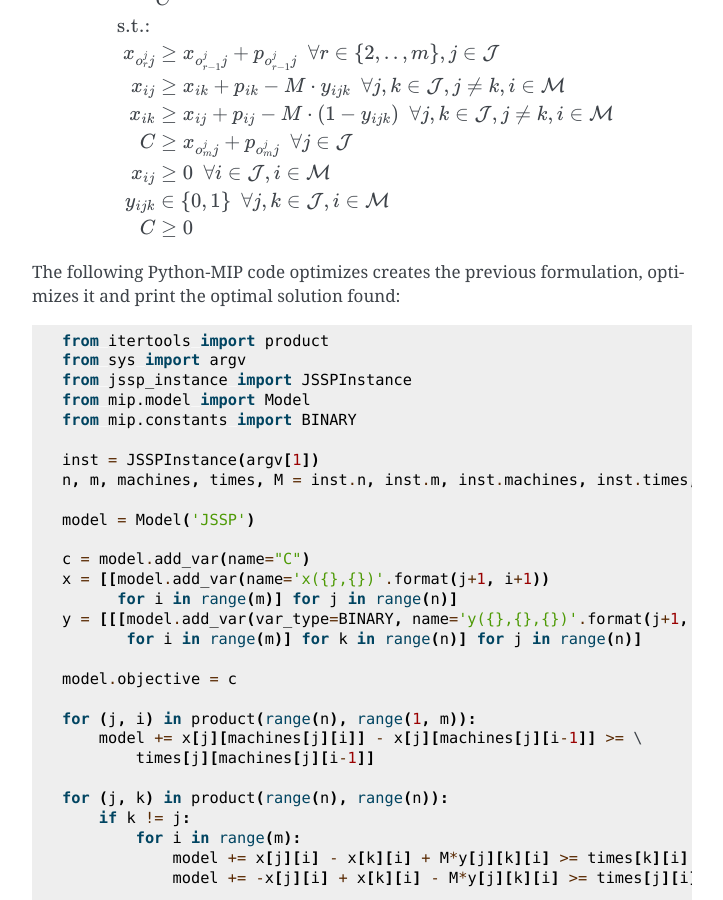
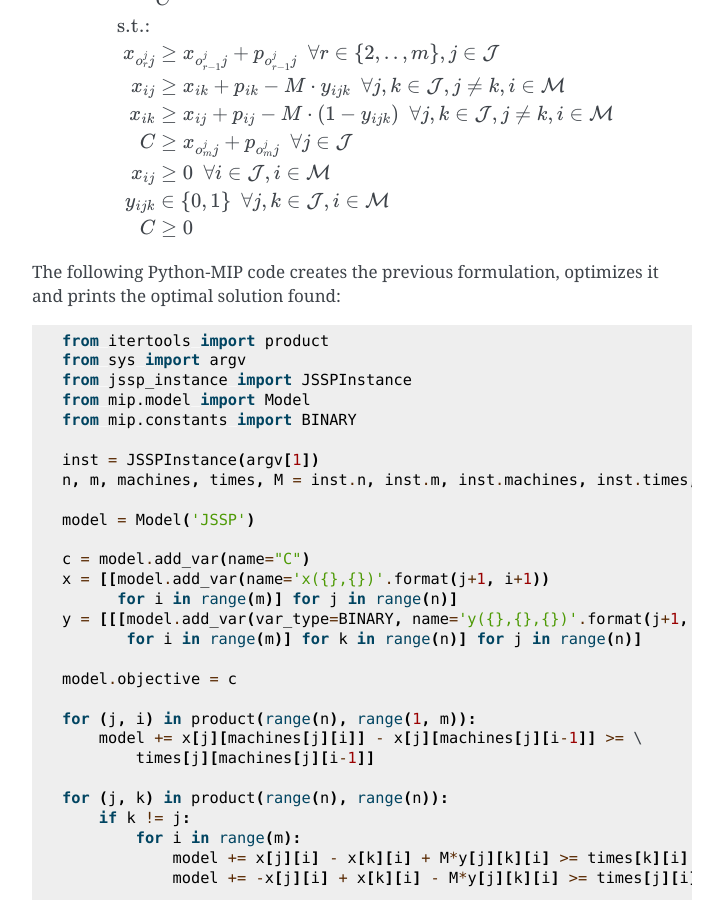
Before and after one commit to coin-or/python-mip, a Sphinx documentation site: the page built from docs/examples.rst, in a window 1280 px wide and 900 px high, scrolled down 13380 px. Shown: the whole window, without its empty margins (388-1111 px from the left). Built offline with Sphinx 7.4.7, drawn with Linux system fonts in a browser that asks for light colours; cross-references to code outside the pages are shown as plain code.

Commit message:
jssp
Former-commit-id: f7d8a26200db3292460cfbdf819b97c908107eb8

```diff
--- a/docs/examples.rst
+++ b/docs/examples.rst
@@ -589,7 +589,7 @@ variable domains.
                       y_{ijk}     & \in \{0,1\} \,\,\, \forall j,k \in \mathcal{J}, i \in \mathcal{M} \\
                       C & \geq 0
 
-The following Python-MIP code optimizes creates the previous formulation, optimizes it and print
+The following Python-MIP code creates the previous formulation, optimizes it and prints
 the optimal solution found:
 
 .. code-block:: python
```
